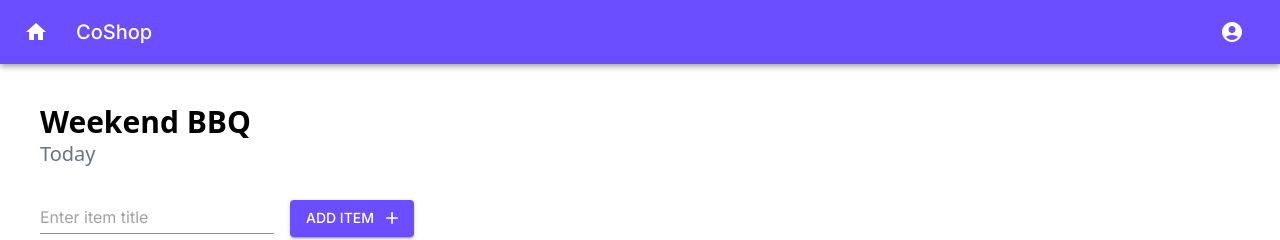
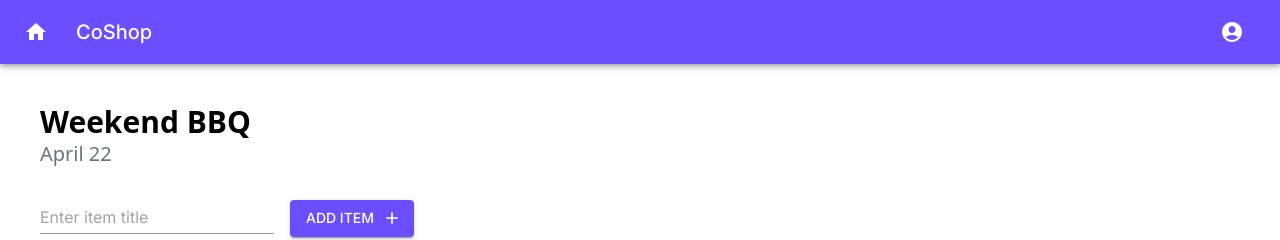
Before and after one commit to thecoshopteam/coshop-web, a React (Vite) app: page / in a window 1280 px wide. Shown: the top 240 px of the page. Built offline with nearby package versions, Linux system fonts and the light colour scheme; no server answers; sample sign-in values are in the browser's storage.

Commit message:
Add formatted current date to the list page instead of hardcoding

```diff
--- a/src/pages/List.jsx
+++ b/src/pages/List.jsx
@@ -4,10 +4,21 @@ import React from "react";
 import CSList from "../components/CSList";
 
 const List = () => {
+  // Get the current date
+  const currentDate = new Date();
+
+  // Format the date as "Month, day"
+  const formattedDate = currentDate.toLocaleDateString("en-US", {
+    month: "long", // full name of the month
+    day: "numeric", // numeric day
+  });
+
   return (
     <div className="p-5 lg:p-10">
       <h1 className="text-3xl font-semibold">Weekend BBQ</h1>
-      <h2 className="text-xl font-medium text-gray-500">Today</h2>
+      <h2 className="text-xl font-medium text-gray-500">
+        {formattedDate}
+      </h2>{" "}
       <CSList />
     </div>
   );
```
Also changed, not shown: 2 other files (tests, documents, lock files or other folders).
